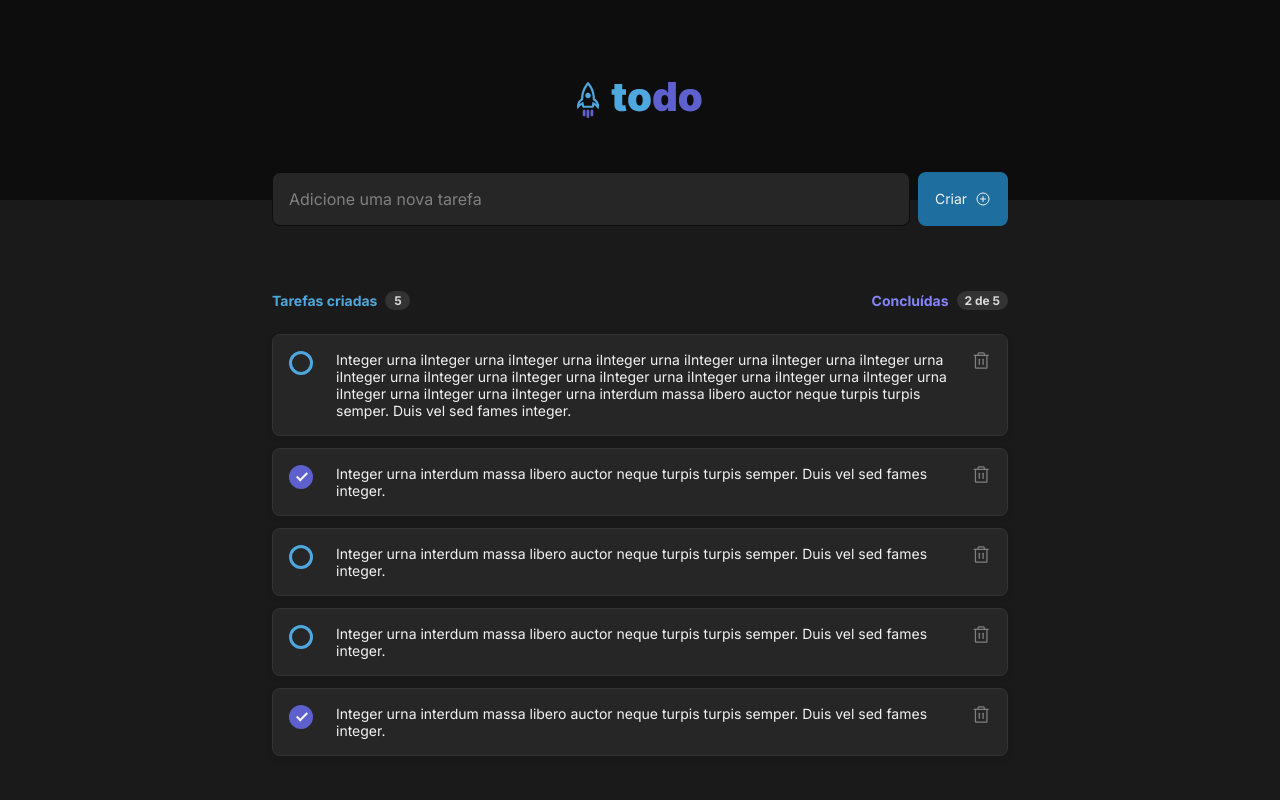
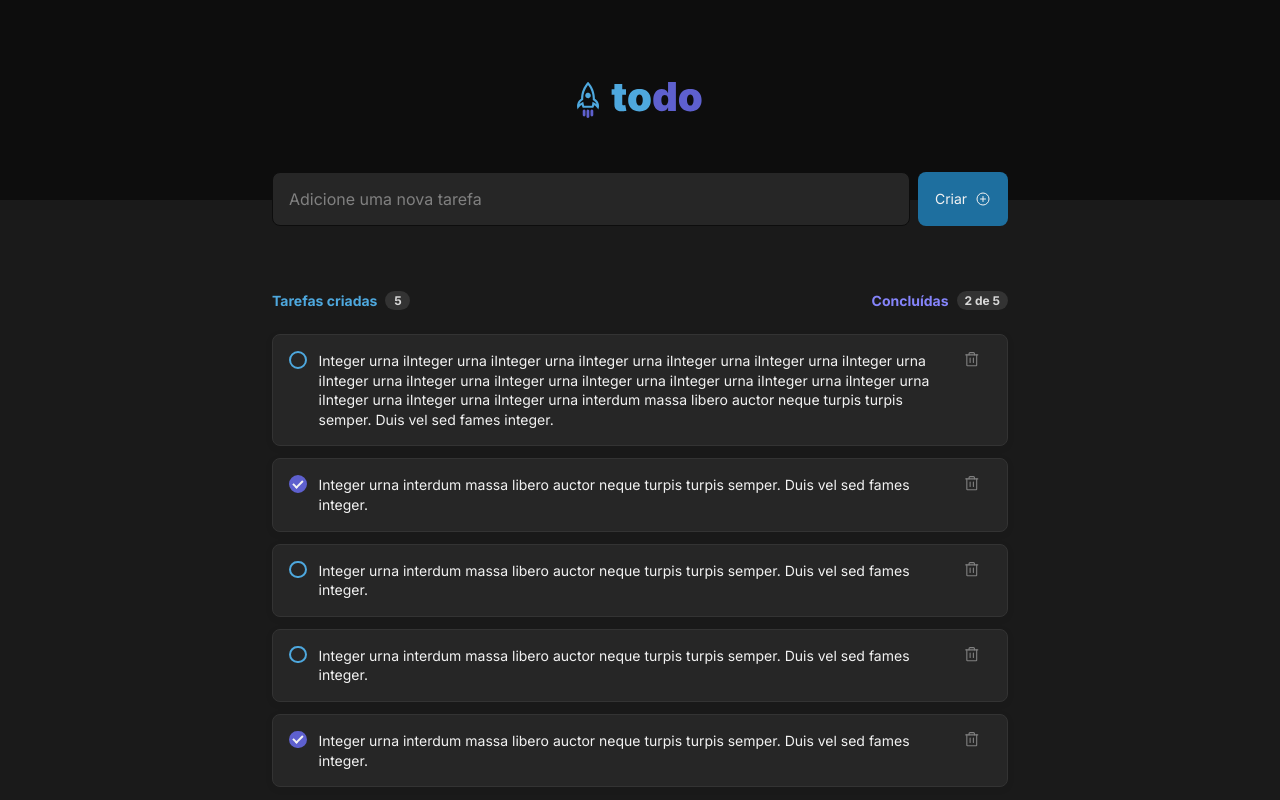
Before and after one commit to viniciusmb17/simple-todo-list, a React (Vite) app: page / in a window 1280 px wide. Built offline with nearby package versions, Linux system fonts and the light colour scheme.

Commit message:
fix: styling RoundedCheckbox and Task components

```diff
--- a/src/components/RoundedCheckbox/RoundedCheckbox.module.css
+++ b/src/components/RoundedCheckbox/RoundedCheckbox.module.css
@@ -1,10 +1,10 @@
 .container {
   display: block;
   position: relative;
-  padding-left: 2.1875rem;
-  margin-bottom: 0.75rem;
   cursor: pointer;
   font-size: 1rem;
+  min-width: 1.09375rem;  /* 17.5px */
+  min-height: 1.09375rem; /* 17.5px */
 }
 
 .container input {
@@ -19,37 +19,37 @@
   position: absolute;
   top: 0;
   left: 0;
-  height: 1.5rem;
-  width: 1.5rem;
+  width: 1.09375rem;
+  height: 1.09375rem;
   background-color: transparent;
-  border: 0.1875rem solid var(--blue);
+  border: 0.125rem solid var(--blue);
   border-radius: 15px;
 }
 
 .container:hover input ~ .checkmark {
   background-color: var(--blue-dark-op02);
-  border: 0.1875rem solid var(--blue-dark);
+  border: 0.125rem solid var(--blue-dark);
 
 }
 
 .container input:checked ~ .checkmark {
   background-color: var(--purple-dark);
-  border: 0.1875rem solid var(--purple-dark);
+  border: solid var(--purple-dark);
 }
 
 .container input:checked ~ .checkmark:hover {
   background-color: var(--purple);
-  border: 0.1875rem solid var(--purple);
+  border: solid var(--purple);
 }
 
 .container .checkmark:after {
   content: "";
   position: absolute;
   display: none;
-  left: 0.4375rem;
-  top: 0.125rem;
-  width: 0.25rem;
-  height: 0.5625rem;
+  left: 0.215625rem;
+  bottom: 0.125rem;
+  width: 0.21875rem;
+  height: 0.5rem;
   border: solid var(--gray-100);
   border-width: 0 0.125rem 0.125rem 0;
   -webkit-transform: rotate(45deg);
@@ -57,6 +57,6 @@
   transform: rotate(45deg);
 }
 
-.container input:checked ~.checkmark:after {
+.container input:checked ~ .checkmark:after {
   display: block;
 }
--- a/src/components/RoundedCheckbox/index.tsx
+++ b/src/components/RoundedCheckbox/index.tsx
@@ -2,7 +2,7 @@ import styles from './RoundedCheckbox.module.css'
 
 interface RoundedCheckboxProps {
   checked: boolean;
-  label?: string;
+  label: string;
 }
 
 export function RoundedCheckbox({ checked, label }: RoundedCheckboxProps) {
--- a/src/components/Task/Task.module.css
+++ b/src/components/Task/Task.module.css
@@ -13,7 +13,7 @@
     align-items: flex-start;
     padding: 1rem;
     gap: 12px;
-
+    line-height: 1.4;
     width: 46rem;
 
     background: var(--gray-500);
@@ -22,18 +22,20 @@
     border-radius: 8px;
 }
 
-.task span {
+.text {
   color: var(--gray-100);
   font-size: 0.875rem;
+  max-width: 39.5rem; /* 632px */
 }
 
 .delete {
   color: var(--gray-300);
   border-radius: 4px;
-  width: 1.275rem;
-  height: 1.275rem;
-  min-width: 1.275rem;
-  min-heigth: 1.275rem;
+  width: 1.09375rem;
+  height: 1.09375rem;
+  min-width: 1.09375rem;
+  min-heigth: 1.09375rem;
+  cursor: pointer;
 
 }
 
--- a/src/components/Task/index.tsx
+++ b/src/components/Task/index.tsx
@@ -18,7 +18,7 @@ export function Task({ content }: TasksProps) {
         content.map(task => (
           <div className={styles.task} key={task.id.toString()}>
             <RoundedCheckbox checked={task.check} />
-            <span>{task.text}</span>
+            <span className={styles.text}>{task.text}</span>
             <Trash className={styles.delete} />
           </div>
         ))
```
